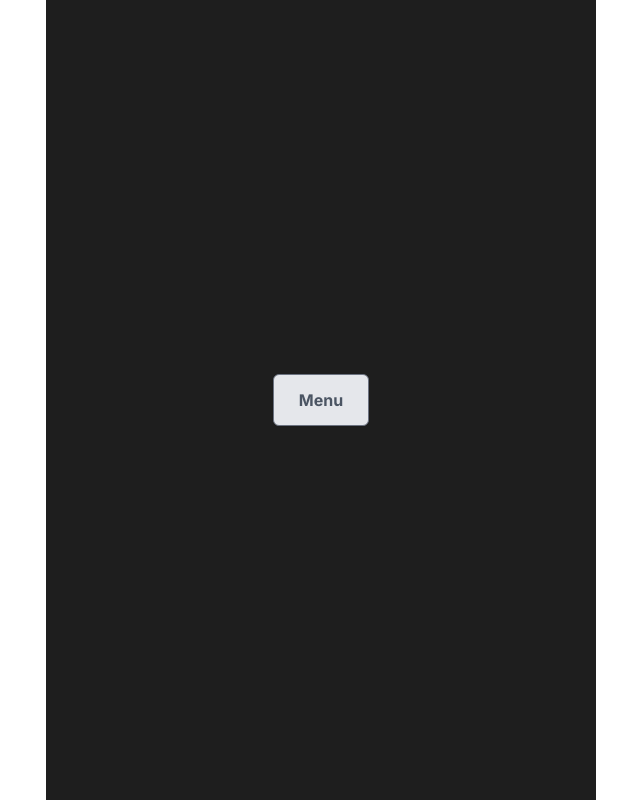
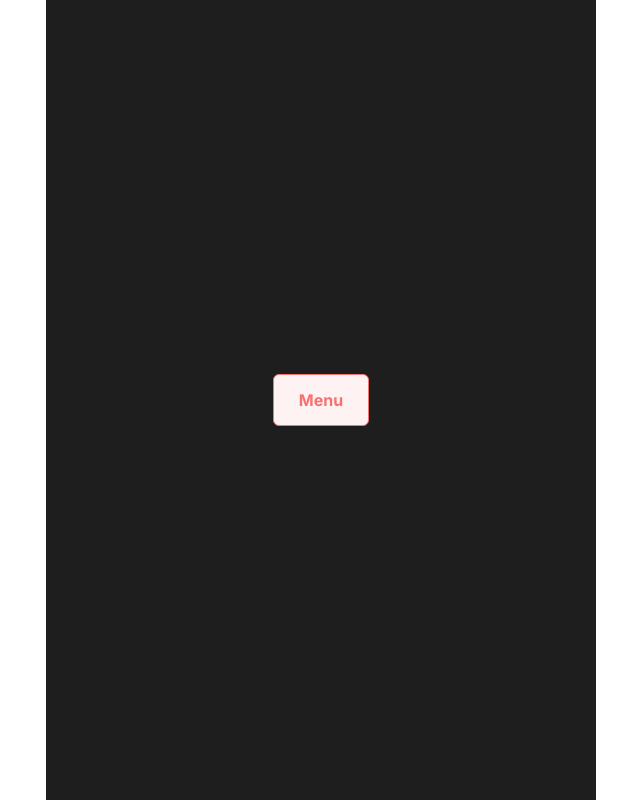
Before and after one commit to adex-badr18/scrimba-component-library, a React (Vite) app: page / in a window 1280 px wide. Shown: the whole page, without its empty margins (319-959 px from the left). Built offline with nearby package versions, Linux system fonts and the light colour scheme.

Commit message:
Style variants of button

```diff
--- a/src/App.css
+++ b/src/App.css
@@ -32,3 +32,24 @@ button.btn-sm {
 button.btn-lg {
     padding: 13px 25px;
 }
+
+button.btn-success {
+    background: #ECFDF5;
+    border: 1px solid #047857;
+    border-radius: 6px;
+    color: #047857;
+}
+
+button.btn-warning {
+    background: #FFFBEB;
+    border: 1px solid #FBBF24;
+    border-radius: 6px;
+    color: #FBBF24;
+}
+
+button.btn-danger {
+    background: #FEF2F2;
+    border: 1px solid #F87171;
+    border-radius: 6px;
+    color: #F87171;
+}
--- a/src/App.jsx
+++ b/src/App.jsx
@@ -9,7 +9,7 @@ function App() {
 
     return (
         <main className='container'>
-            <Button size='lg' onClick={click}>Menu</Button>
+            <Button size='lg' variant='danger' onClick={click}>Menu</Button>
             {/* <Button onClick={click}>Menu</Button>
             <Button size='lg' onClick={click}>Menu</Button>
             <Button variant='success' onClick={click}>Menu</Button>
```
